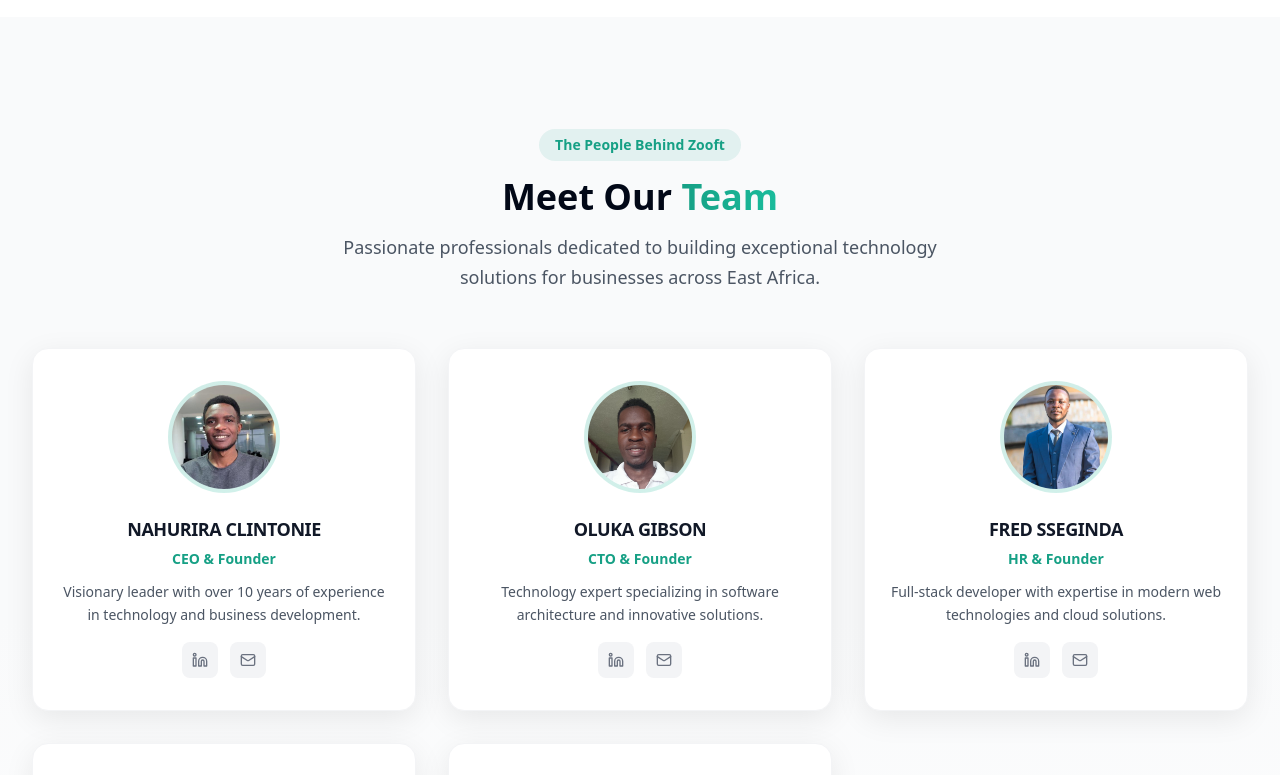
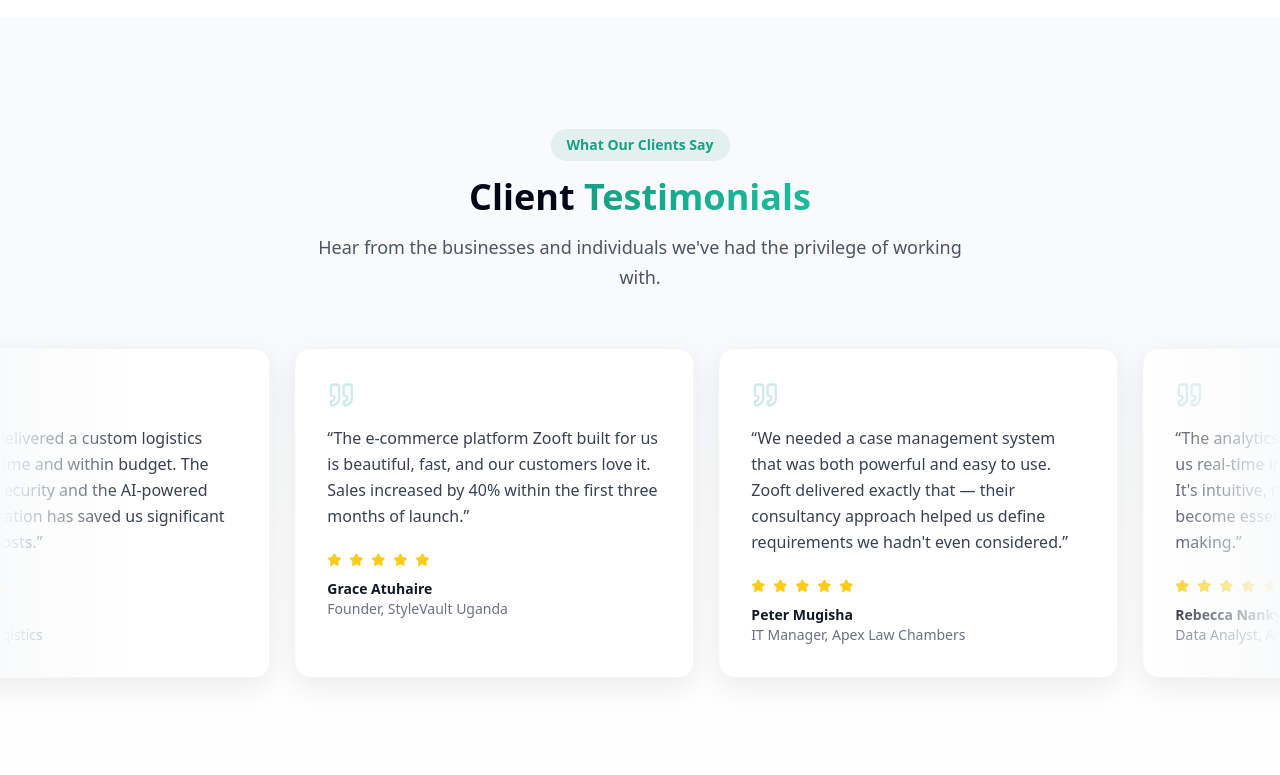
Before and after one commit to Zooft-Technologies/zooft-website, a Next.js app in the folder website-frontend/: page /about in a window 1280 px wide. Shown: the part 3480-4255 px from the top of the page. Built offline with nearby package versions, Linux system fonts and the light colour scheme.

Commit message:
feat: replace team section with continuous-scroll testimonials on about page

```diff
--- a/website-frontend/src/app/about/AboutPageContent.tsx
+++ b/website-frontend/src/app/about/AboutPageContent.tsx
@@ -18,11 +18,11 @@ import {
   Users,
   Award,
   Handshake,
-  Linkedin,
-  Mail,
   ArrowRight,
+  Quote,
+  Star,
 } from "lucide-react";
-import { companyInfo, teamMembers } from "@/data/content";
+import { companyInfo } from "@/data/content";
 import ImageWithFallback from "@/components/ImageWithFallback";
 
 const fadeUp = {
@@ -41,6 +41,51 @@ const stats = [
   { number: "20+", label: "Happy Clients" },
   { number: "10+", label: "Team Members" },
   { number: "98%", label: "Client Satisfaction" },
+];
+
+const testimonials = [
+  {
+    name: "Dr. Sarah Namakula",
+    role: "Medical Director, HealthBridge Clinic",
+    quote:
+      "Zooft Technologies built us a hospital management system that completely transformed our operations. Patient records, billing, and appointments — all streamlined into one secure platform.",
+    rating: 5,
+  },
+  {
+    name: "James Okello",
+    role: "CEO, Kubwa Logistics",
+    quote:
+      "Their team delivered a custom logistics platform on time and within budget. The attention to security and the AI-powered route optimization has saved us significant operational costs.",
+    rating: 5,
+  },
+  {
+    name: "Grace Atuhaire",
+    role: "Founder, StyleVault Uganda",
+    quote:
+      "The e-commerce platform Zooft built for us is beautiful, fast, and our customers love it. Sales increased by 40% within the first three months of launch.",
+    rating: 5,
+  },
+  {
+    name: "Peter Mugisha",
+    role: "IT Manager, Apex Law Chambers",
+    quote:
+      "We needed a case management system that was both powerful and easy to use. Zooft delivered exactly that — their consultancy approach helped us define requirements we hadn't even considered.",
+    rating: 5,
+  },
+  {
+    name: "Rebecca Nankya",
+    role: "Data Analyst, AgriTech Solutions",
+    quote:
+      "The analytics dashboard Zooft built gives us real-time insights into our farming data. It's intuitive, mobile-friendly, and has become essential to our daily decision-making.",
+    rating: 5,
+  },
+  {
+    name: "Daniel Ssemanda",
+    role: "Computer Science Student, Makerere University",
+    quote:
+      "Zooft's software development training program gave me hands-on skills I couldn't get in the classroom. I built my first full-stack project and landed an internship within weeks.",
+    rating: 5,
+  },
 ];
 
 export default function AboutPageContent() {
@@ -347,9 +392,9 @@ export default function AboutPageContent() {
         </div>
       </section>
 
-      {/* Team Section */}
+      {/* Testimonials */}
       <section
-        aria-labelledby="team-heading"
+        aria-labelledby="testimonials-heading"
         className="py-20 md:py-28 bg-gradient-to-b from-gray-50 via-gray-50 to-white overflow-hidden"
       >
         <div className="container mx-auto">
@@ -362,80 +407,60 @@ export default function AboutPageContent() {
             custom={0}
           >
             <span className="inline-block px-4 py-1.5 bg-zooft-primary/10 text-zooft-primary text-sm font-semibold rounded-full mb-4">
-              The People Behind Zooft
+              What Our Clients Say
             </span>
             <h2
-              id="team-heading"
+              id="testimonials-heading"
               className="text-3xl md:text-4xl font-bold mb-4"
             >
-              Meet Our <span className="gradient-text">Team</span>
+              Client <span className="gradient-text">Testimonials</span>
             </h2>
             <p className="text-lg text-gray-600 max-w-2xl mx-auto leading-relaxed">
-              Passionate professionals dedicated to building exceptional
-              technology solutions for businesses across East Africa.
+              Hear from the businesses and individuals we&apos;ve had the
+              privilege of working with.
             </p>
           </motion.div>
+        </div>
 
-          <div className="grid grid-cols-1 sm:grid-cols-2 lg:grid-cols-3 gap-8">
-            {teamMembers.map((member, index) => (
-              <motion.div
-                key={member.id}
-                variants={fadeUp}
-                initial="hidden"
-                whileInView="visible"
-                viewport={{ once: true, amount: 0.2 }}
-                custom={index}
-                whileHover={{ y: -4 }}
+        {/* Marquee Container */}
+        <div className="relative">
+          {/* Fade edges */}
+          <div className="absolute left-0 top-0 bottom-0 w-16 md:w-32 bg-gradient-to-r from-gray-50 to-transparent z-10 pointer-events-none" />
+          <div className="absolute right-0 top-0 bottom-0 w-16 md:w-32 bg-gradient-to-l from-gray-50 to-transparent z-10 pointer-events-none" />
+
+          <div className="animate-marquee flex gap-6 w-max">
+            {[...testimonials, ...testimonials].map((t, i) => (
+              <div
+                key={`${t.name}-${i}`}
+                className="w-[340px] md:w-[400px] shrink-0 bg-white border border-gray-100 rounded-2xl p-8 shadow-[0_8px_30px_rgba(0,0,0,0.08)]"
               >
-                <Card className="group h-full bg-white border border-gray-100 rounded-2xl overflow-hidden shadow-[0_8px_30px_rgba(0,0,0,0.08)] hover:shadow-[0_16px_40px_rgba(0,0,0,0.12)] hover:border-zooft-primary/30 transition-all duration-300 ease-out text-center">
-                  <CardHeader className="pt-8 pb-3 items-center">
-                    <div className="w-28 h-28 rounded-full bg-gradient-to-br from-zooft-primary/20 to-zooft-secondary/20 p-1 mb-4">
-                      <div className="w-full h-full rounded-full overflow-hidden relative">
-                        <ImageWithFallback
-                          src={member.imageUrl}
-                          alt={`${member.name} - ${member.position} at Zooft Technologies`}
-                          fill
-                          sizes="112px"
-                          className="object-cover"
-                        />
-                      </div>
-                    </div>
-                    <CardTitle className="text-lg font-bold text-gray-900">
-                      {member.name}
-                    </CardTitle>
-                    <CardDescription className="text-zooft-primary font-semibold text-sm">
-                      {member.position}
-                    </CardDescription>
-                  </CardHeader>
-                  <CardContent className="pb-8">
-                    <p className="text-gray-600 text-sm leading-relaxed mb-4">
-                      {member.bio}
-                    </p>
-                    <div className="flex justify-center gap-3">
-                      {member.socialLinks.linkedin && (
-                        <a
-                          href={member.socialLinks.linkedin}
-                          target="_blank"
-                          rel="noopener noreferrer"
-                          aria-label={`${member.name} on LinkedIn`}
-                          className="w-9 h-9 rounded-lg bg-gray-100 flex items-center justify-center text-gray-500 hover:bg-gradient-to-br hover:from-zooft-primary hover:to-zooft-secondary hover:text-white transition-all duration-300"
-                        >
-                          <Linkedin size={16} />
-                        </a>
-                      )}
-                      {member.socialLinks.email && (
-                        <a
-                          href={`mailto:${member.socialLinks.email}`}
-                          aria-label={`Email ${member.name}`}
-                          className="w-9 h-9 rounded-lg bg-gray-100 flex items-center justify-center text-gray-500 hover:bg-gradient-to-br hover:from-zooft-primary hover:to-zooft-secondary hover:text-white transition-all duration-300"
-                        >
-                          <Mail size={16} />
-                        </a>
-                      )}
-                    </div>
-                  </CardContent>
-                </Card>
-              </motion.div>
+                <Quote
+                  size={28}
+                  className="text-zooft-primary/20 mb-4"
+                />
+                <p className="text-gray-700 leading-relaxed mb-6">
+                  &ldquo;{t.quote}&rdquo;
+                </p>
+                <div className="flex items-center gap-2 mb-3">
+                  {Array.from({ length: 5 }).map((_, s) => (
+                    <Star
+                      key={s}
+                      size={14}
+                      className={
+                        s < t.rating
+                          ? "text-yellow-400 fill-yellow-400"
+                          : "text-gray-200"
+                      }
+                    />
+                  ))}
+                </div>
+                <div>
+                  <p className="font-bold text-gray-900 text-sm">
+                    {t.name}
+                  </p>
+                  <p className="text-gray-500 text-sm">{t.role}</p>
+                </div>
+              </div>
             ))}
           </div>
         </div>
--- a/website-frontend/src/app/globals.css
+++ b/website-frontend/src/app/globals.css
@@ -106,3 +106,20 @@
     @apply shadow-lg hover:shadow-xl transition-shadow duration-300;
   }
 }
+
+@keyframes marquee {
+  0% {
+    transform: translateX(0);
+  }
+  100% {
+    transform: translateX(-50%);
+  }
+}
+
+.animate-marquee {
+  animation: marquee 30s linear infinite;
+}
+
+.animate-marquee:hover {
+  animation-play-state: paused;
+}
```
